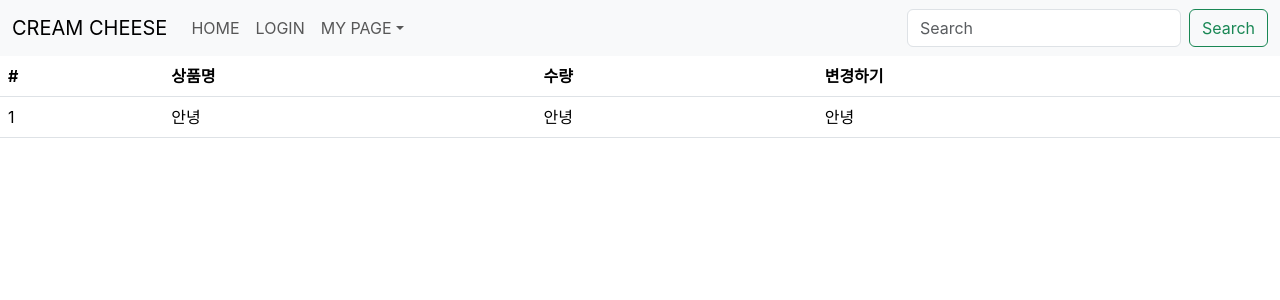
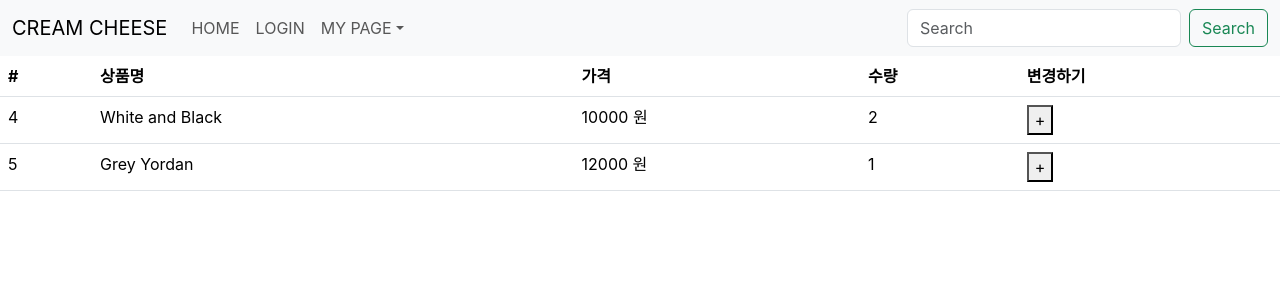
Before and after one commit to lsh7465/react-practice, a React (Create React App) app: page /cart in a window 1280 px wide. Shown: the top 300 px of the page. Built offline with nearby package versions, Linux system fonts and the light colour scheme.

Commit message:
Redux- state 보관, 변경

```diff
--- a/src/data.js
+++ b/src/data.js
@@ -6,6 +6,7 @@ let data = [
     content:
       "어디에도 없는 크치마 단독진행 데님 블루종! 이유있는 #단독진행 한정판매로 소장가치up",
     price: 43900,
+    count: 1,
   },
 
   {
@@ -14,6 +15,7 @@ let data = [
     title: "셔츠 원피스",
     content: "#비침최소화 #기장추가까지 #하트버튼 #문의대란",
     price: 43900,
+    count: 1,
   },
 
   {
@@ -22,6 +24,7 @@ let data = [
     title: "트렌치코트",
     content: "크치 봄 아우터 중에 가장 인기가 많은 하프트렌치",
     price: 84600,
+    count: 1,
   },
 
   {
@@ -30,6 +33,7 @@ let data = [
     title: "니트 가디건",
     content: "매년 주문1위 조합 #울가디건 #인생셔츠(단독)",
     price: 44000,
+    count: 1,
   },
 ];
 export default data;
--- a/src/pages/Cart.js
+++ b/src/pages/Cart.js
@@ -1,24 +1,46 @@
 import React from "react";
 import { Table } from "react-bootstrap";
+import { useSelector } from "react-redux";
+import { useDispatch } from "react-redux";
+import { addCount } from "../store/CartSlice";
 
 const Cart = () => {
+  let state = useSelector((state) => {
+    return state;
+  });
+  console.log(state.cart);
+
+  const dispatch = useDispatch();
+
   return (
     <Table>
       <thead>
         <tr>
           <th>#</th>
           <th>상품명</th>
+          <th>가격</th>
           <th>수량</th>
           <th>변경하기</th>
         </tr>
       </thead>
       <tbody>
-        <tr>
-          <td>1</td>
-          <td>안녕</td>
-          <td>안녕</td>
-          <td>안녕</td>
-        </tr>
+        {state.cart.map((a, i) => (
+          <tr key={i}>
+            <td>{state.cart[i].id}</td>
+            <td>{state.cart[i].title}</td>
+            <td>{state.cart[i].price} 원</td>
+            <td>{state.cart[i].count}</td>
+            <td>
+              <button
+                onClick={() => {
+                  dispatch(addCount(state.cart[i].id));
+                }}
+              >
+                +
+              </button>
+            </td>
+          </tr>
+        ))}
       </tbody>
     </Table>
   );
--- a/src/pages/Detail.js
+++ b/src/pages/Detail.js
@@ -1,6 +1,8 @@
 import React, { useEffect, useState } from "react";
 import { Nav } from "react-bootstrap";
+import { useDispatch } from "react-redux";
 import { useParams } from "react-router-dom";
+import { addItem } from "../store/CartSlice";
 
 function Detail(props) {
   // 유저가 URL파라미터에 입력한거 가져오려면 useParams() 사용
@@ -55,6 +57,8 @@ function Detail(props) {
     };
   }, []);
 
+  const dispatch = useDispatch();
+
   return (
     <div className={"container start " + fade2}>
       {alertBtn === true ? (
@@ -81,7 +85,15 @@ function Detail(props) {
           <h4 className="pt-5">{selectDetail.title}</h4>
           <p>{selectDetail.content}</p>
           <p>{selectDetail.price} 원</p>
-          <button className="btn btn-danger">주문하기</button>
+          <button
+            className="btn btn-danger"
+            onClick={() => {
+              dispatch(addItem(selectDetail));
+              console.log("Selected Detail:", selectDetail);
+            }}
+          >
+            주문하기
+          </button>
         </div>
       </div>
 
--- a/src/store.js
+++ b/src/store.js
@@ -1,5 +1,17 @@
-import { configureStore } from "@reduxjs/toolkit";
+import { configureStore, createSlice } from "@reduxjs/toolkit";
+import cart from "./store/CartSlice";
+
+let user = createSlice({
+  // state 이름
+  name: "user",
+  // 실제 state 값
+  initialState: "kim",
+});
 
 export default configureStore({
-  reducer: {},
+  reducer: {
+    // 작명: user.reducer
+    user: user.reducer,
+    cart: cart.reducer,
+  },
 });
--- /dev/null
+++ b/src/store/CartSlice.js
@@ -0,0 +1,39 @@
+import { createSlice } from "@reduxjs/toolkit";
+
+let cart = createSlice({
+  name: "cart",
+  initialState: [
+    { id: 4, title: "White and Black", price: 10000, count: 2 },
+    { id: 5, title: "Grey Yordan", price: 12000, count: 1 },
+  ],
+  reducers: {
+    addCount(state, action) {
+      // state[action.payload].count++
+      // action: state 변경함수
+      let 번호 = state.findIndex((a) => {
+        return a.id === action.payload;
+      });
+
+      state[번호].count++;
+      // payload와 같은 id를 가진 상품을 찾아서 +1
+      // a라는 파라미터는 state 안에 있던 하나하나의 자료
+      // array에 있던 자료를 다 꺼내서 조건식에 대입해보는데 조건식이 참이면 그게 몇번째 자료인지 알려줌
+      // a.id와 payload가 같으면 그게 몇번째 자료인지 변수에 저장
+    },
+    addItem(state, action) {
+      let itemToAdd = action.payload;
+      let index = state.findIndex((item) => item.id === itemToAdd.id);
+      if (index !== -1) {
+        // 이미 장바구니에 존재하는 상품인 경우 수량을 증가시킵니다.
+        state[index].count++;
+      } else {
+        // 장바구니에 새로운 상품을 추가합니다.
+        state.push({ ...itemToAdd, count: 1 });
+      }
+    },
+  },
+});
+
+export let { addCount, addItem } = cart.actions;
+
+export default cart;
```
